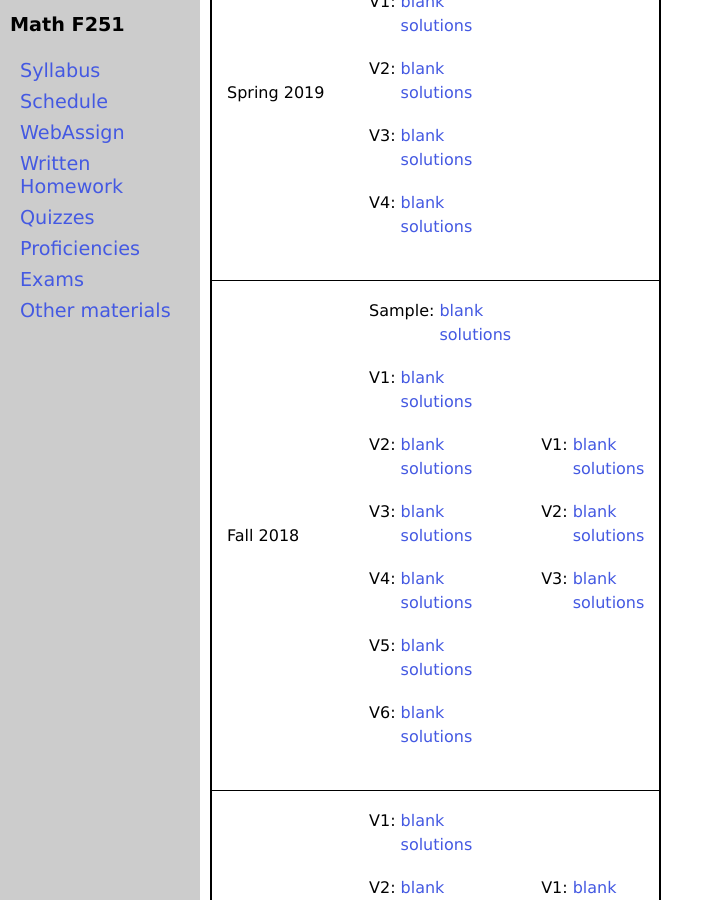
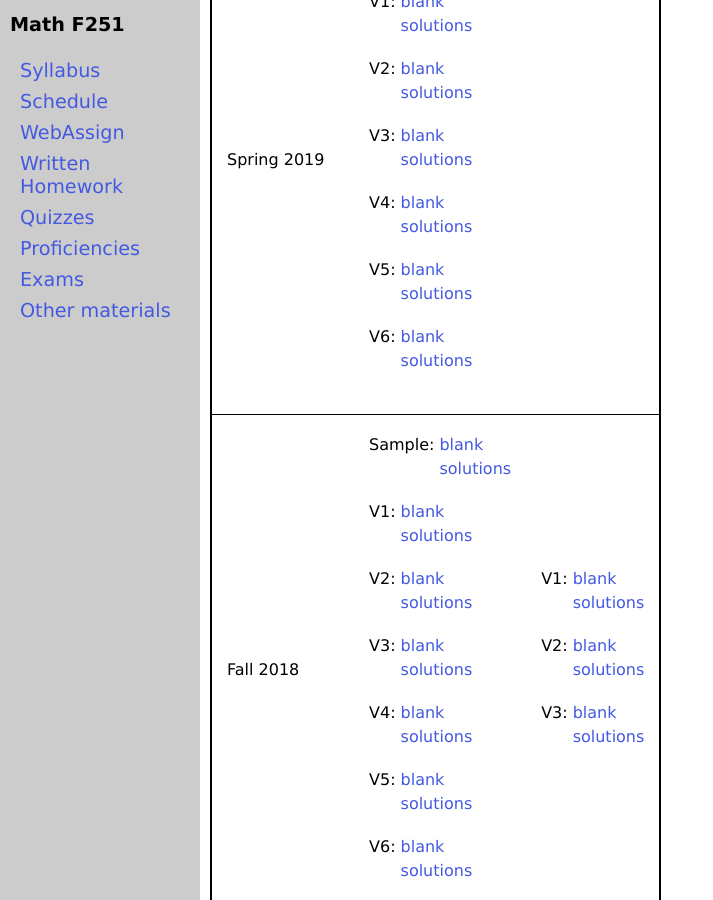
Before and after one commit to uaf-math/calc1, a Jekyll site: the page built from proficiencies.md, in a window 1280 px wide and 900 px high, scrolled down 364 px. Shown: the whole window, without its empty margins (0-713 px from the left). Built offline with Jekyll 4.4.1, drawn with Linux system fonts in a browser that asks for light colours; some of the changed lines change nothing that is shown.

Commit message:
post last deriv prof round

```diff
--- a/_data/proficiencies-s2019.yml
+++ b/_data/proficiencies-s2019.yml
@@ -17,3 +17,9 @@ derivative:
     - name: V4
       blank: Derivative-v4.pdf
       solutions: Derivative-v4-Sols.pdf
+    - name: V5
+      blank: Derivative-v5.pdf
+      solutions: Derivative-v5-Sols.pdf
+    - name: V6
+      blank: Derivative-v6.pdf
+      solutions: Derivative-v6-Sols.pdf
```
Also changed, not shown: 4 other files.
